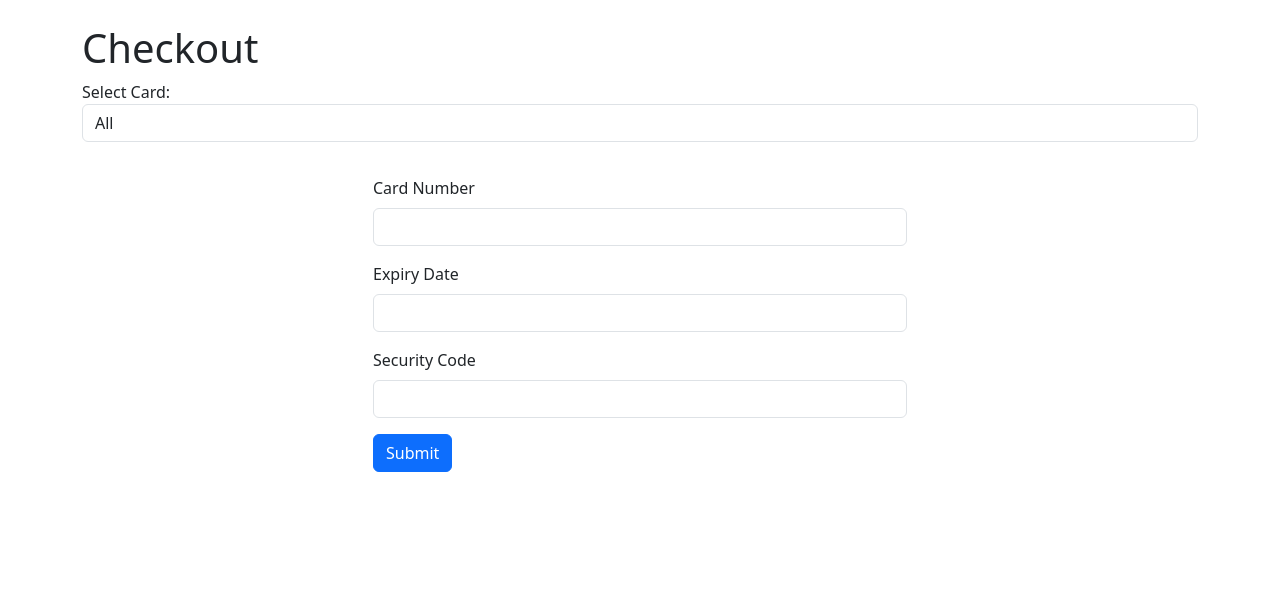
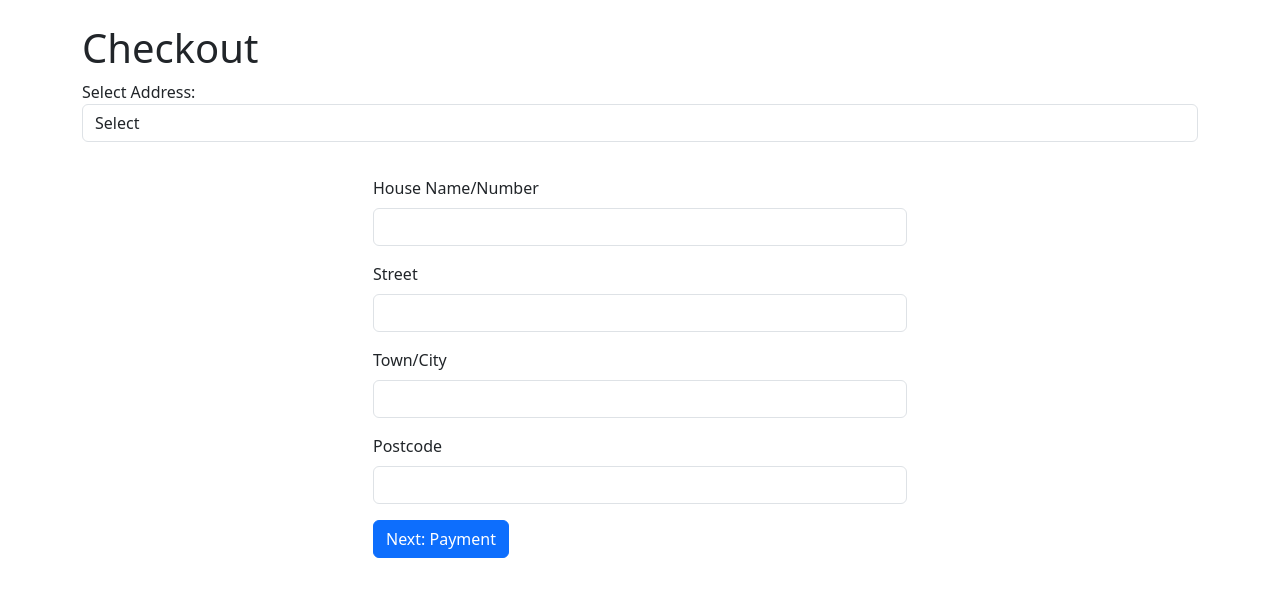
Before and after one commit to jamesbryer/ams_proj_1, a Flask app: page /checkout in a window 1280 px wide. Shown: the part 56-653 px from the top of the page. Run offline with Flask 3, Linux system fonts and the light colour scheme; the visitor is signed in with stand-in values (Sample User, id 1); tables that the repository leaves empty hold one stand-in row (values such as "Sample post").

Commit message:
added address form

```diff
--- a/application/forms.py
+++ b/application/forms.py
@@ -24,7 +24,15 @@ class LoginForm(FlaskForm):
     password = PasswordField('Password', validators=[DataRequired(), Length(min=2, max=30), BannedChars()])
     submit = SubmitField('Login')
 
+class AddressForm(FlaskForm):
+    house_name_num = StringField('House Name/Number', validators=[DataRequired(), Length(min=2, max=30), BannedChars()])
+    street = StringField('Street', validators=[DataRequired(), Length(min=2, max=30), BannedChars()])
+    town_city = StringField('Town/City', validators=[DataRequired(), Length(min=2, max=30), BannedChars()])
+    postcode = StringField('Postcode', validators=[DataRequired(), Length(min=2, max=30), BannedChars()])
+    submit = SubmitField('Update')
+
 class PaymentForm(FlaskForm):
+    cardholder_name = StringField('Cardholder Name', validators=[DataRequired(), Length(min=2, max=30), BannedChars()])
     card_number = StringField('Card Number', validators=[DataRequired(), Length(min=2, max=30), BannedChars()])
     expiry_date = StringField('Expiry Date', validators=[DataRequired(), Length(min=2, max=30), BannedChars()])
     security_code = StringField('Security Code', validators=[DataRequired(), Length(min=2, max=30), BannedChars()])
--- a/application/models.py
+++ b/application/models.py
@@ -34,8 +34,6 @@ class User(db.Model):
     name = db.Column(db.String(30), nullable=False)
     password = db.Column(db.String(100), nullable=False)
     email = db.Column(db.String(100), nullable=False)
-    address = db.Column(db.String(100), nullable=False)
-    postcode = db.Column(db.String(10), nullable=False)
     phone = db.Column(db.String(15), nullable=False)
     orders = db.relationship('Orders', backref='customer', lazy=True)
 
@@ -47,6 +45,7 @@ class User(db.Model):
 
 class PaymentDetails(db.Model):
     id = db.Column(db.Integer, primary_key=True)
+    cardholder_name = db.Column(db.String(30), nullable=False)
     card_number = db.Column(db.String(16), nullable=False)
     expiry_date = db.Column(db.String(5), nullable=False)
     cvv = db.Column(db.String(3), nullable=False)
@@ -56,6 +55,21 @@ class PaymentDetails(db.Model):
         return ''.join([
             'PaymentDetails ID: ', str(self.id), '\r\n',
             'User ID: ', str(self.user_id), '\r\n', str(self.card_number)
+        ])
+
+class Address(db.Model):
+    id = db.Column(db.Integer, primary_key=True)
+    house_name_num = db.Column(db.String(30), nullable=False)
+    street = db.Column(db.String(30), nullable=False)
+    town_city = db.Column(db.String(30), nullable=False)
+    postcode = db.Column(db.String(10), nullable=False)
+    user = db.relationship('User', backref='address', lazy=True)
+    user_id = db.Column(db.Integer, db.ForeignKey('user.id'), nullable=False)
+
+    def __repr__(self):
+        return ''.join([
+            'Address ID: ', str(self.id), '\r\n',
+            'User ID: ', str(self.user_id), '\r\n', str(self.address)
         ])
 
 class Orders(db.Model):
@@ -87,6 +101,8 @@ class OrderItem(db.Model):
 class Cart(db.Model):
     id = db.Column(db.Integer, primary_key=True)
     user_id = db.Column(db.Integer, db.ForeignKey('user.id'), nullable=False)
+    delivery_address_id = db.Column(db.Integer, db.ForeignKey('address.id'), nullable=True)
+    address = db.relationship('Address', backref='card', foreign_keys=[delivery_address_id])
 
     def __repr__(self):
         return ''.join([
@@ -147,15 +163,7 @@ class CartDisplay():
         self.quantity = quantity
         self.image = image
 
-class WishList(db.Model):
-    id = db.Column(db.Integer, primary_key=True)
-    product_id = db.Column(db.Integer, db.ForeignKey('product.id'), nullable=False)
 
-    def __repr__(self):
-        return ''.join([
-            'WishList ID: ', str(self.id), '\r\n',
-            'Product ID: ', str(self.product_id)
-        ])
 
 class CheckAdmin:
     def __init__(self, message=None):
--- a/application/routes.py
+++ b/application/routes.py
@@ -1,7 +1,7 @@
 from flask import render_template, request, redirect, url_for, session
 from application import app, db
-from application.models import Product, Category, User, Orders, OrderItem, Cart, CartItem, WishList, CartDisplay, PaymentDetails
-from application.forms import SignUpForm, LoginForm, PaymentForm
+from application.models import Product, Category, User, Orders, OrderItem, Cart, CartItem, CartDisplay, PaymentDetails, Address
+from application.forms import SignUpForm, LoginForm, PaymentForm, AddressForm
 from flask_bcrypt import Bcrypt
 from application import bcrypt
 from datetime import datetime
@@ -140,8 +140,56 @@ def clear_variable():
     print("Session variable cleared!")
     return redirect(url_for('home'))
 
+
+
+
+
+
+
+
+
+
+
+
+
+
+
+
+
+
+
+
+
 @app.route('/checkout', methods=['GET', 'POST'])
 def checkout():
+    form = AddressForm()
+    if 'user_id' not in session:
+        return redirect(url_for('login'))
+    # if method is post
+    if request.method == 'POST':
+        # if form is valid
+        if form.validate_on_submit():
+            # check if address already exists
+            if Address.query.filter_by(user_id=session['user_id'], house_name_num=request.form["house_name_num"], street=request.form["street"]).first():
+                address = Address.query.filter_by(user_id=session['user_id'], house_name_num=request.form["house_name_num"], street=request.form["street"]).first()
+            else:
+                address = Address(user_id=session['user_id'], house_name_num=request.form["house_name_num"], street=request.form["street"], town_city=request.form["town_city"], postcode=request.form["postcode"])
+                cart = Cart.query.filter_by(user_id=session['user_id']).first()
+                db.session.add(cart)
+                db.session.commit()
+            cart.delivery_address_id = address.id
+            db.session.add(address)
+            db.session.commit()
+            return redirect(url_for('home'))
+
+
+    cart = Cart.query.filter_by(user_id=session['user_id']).first()
+    cart_items = CartItem.query.filter_by(cart_id=cart.id).all()
+    addresses = Address.query.filter_by(user_id=session['user_id']).all()
+    return render_template('/checkout.html', title='Checkout', addresses=addresses, cart_items=cart_items, form=form)
+
+@app.route('/complete-order', methods=['GET', 'POST'])
+def complete_order():
     if 'user_id' in session:
         # if form has been submitted
         if request.method == 'POST':
@@ -152,6 +200,7 @@ def checkout():
             else:
                 payment_details = PaymentDetails(
                     user_id = session['user_id'],
+                    cardholder_name = request.form['cardholder_name'],
                     card_number = request.form['card_number'],
                     expiry_date = request.form['expiry_date'],
                     cvv = request.form['security_code'])
@@ -188,7 +237,7 @@ def checkout():
             product = Product.query.get(item.product_id)
             item = CartDisplay(product.id, product.name, product.price, item.quantity, product.image)
             cart_products.append(item)
-        return render_template('/checkout.html', title='Checkout', products=cart_products, form=payment_form, payment_details=payment_details)
+        return render_template('/complete-order.html', title='Checkout', products=cart_products, form=payment_form, payment_details=payment_details)
 
 
     else:
--- a/application/templates/cart.html
+++ b/application/templates/cart.html
@@ -44,8 +44,6 @@
 </table>
 <a href="/checkout"><button class="btn btn-primary">Checkout</button></a>
 <script>
-
-
     // if there is an item in the form
     if (document.querySelector('.update-form')) {
 
@@ -75,7 +73,6 @@
         total_amount.innerText = `£ ${total}`;
     }
 
-
 </script>
 
 {% endblock %}
--- a/application/templates/checkout.html
+++ b/application/templates/checkout.html
@@ -1,14 +1,14 @@
 {% extends 'navbar.html' %}
 
 {% block content %}
-{% if payment_details %}
+{% if addresses %}
 <form class="form-inline" style="padding-bottom: 10px;">
     <div class="form-group">
-        <label for="category" class="mr-2">Select Card:</label>
+        <label for="category" class="mr-2">Select Address:</label>
         <select class="form-control" name="category" id="category">
-            <option value="0">All</option>
-            {% for card in payment_details %}
-            <option value="{{ card.card_number + ',' + card.expiry_date + ',' + card.cvv }}">Last 4 digits: {{ card.card_number[-4:] }}</option>
+            <option value="" selected disabled>Select</option>
+            {% for address in addresses %}
+            <option value="{{ address.house_name_num + ',' + address.street + ',' + address.town_city + ',' + address.postcode }}">{{ address.house_name_num + ' ' + address.street + ' ' + address.town_city + ' ' + address.postcode }}</option>
             {% endfor %}
         </select>
     </div>
@@ -20,37 +20,44 @@
             <form class="form" action="" method="POST">
                 {{ form.hidden_tag() }}
                 <div class="mb-3">
-                    {{ form.card_number.label(class="form-label") }}
-                    {{ form.card_number(class="form-control") }}
+                    {{ form.house_name_num.label(class="form-label") }}
+                    {{ form.house_name_num(class="form-control") }}
                 </div>
                 <div class="mb-3">
-                    {{ form.expiry_date.label(class="form-label") }}
-                    {{ form.expiry_date(class="form-control") }}
+                    {{ form.street.label(class="form-label") }}
+                    {{ form.street(class="form-control") }}
                 </div>
                 <div class="mb-3">
-                    {{ form.security_code.label(class="form-label") }}
-                    {{ form.security_code(class="form-control") }}
+                    {{ form.town_city.label(class="form-label") }}
+                    {{ form.town_city(class="form-control") }}
                 </div>
-                <button type="submit" class="btn btn-primary">Submit</button>
+                <div class="mb-3">
+                    {{ form.postcode.label(class="form-label") }}
+                    {{ form.postcode(class="form-control") }}
+                </div>
+                <button type="submit" class="btn btn-primary">Next: Payment</button>
             </form>
         </div>
     </div>
 </div>
 <script>
     let dropDown = document.querySelector('#category');
+    // if there is a dropdown
     if (dropDown) {
-
+        // add event listener to dropdown on change
         dropDown.addEventListener('change', function() {
             let selectedValue = this.options[dropDown.selectedIndex].value;
-            // fill form with details from selected card
-            let cardNumber = document.querySelector('#card_number');
-            let expiryDate = document.querySelector('#expiry_date');
-            let securityCode = document.querySelector('#security_code');
+            // fill form with details from selected address
+            let houseNameNum = document.querySelector('#house_name_num');
+            let street = document.querySelector('#street');
+            let townCity = document.querySelector('#town_city');
+            let postcode = document.querySelector('#postcode');
             // split the selected value based on the delimiter ','
-            let cardDetails = selectedValue.split(',')
-            cardNumber.value = cardDetails[0];
-            expiryDate.value = cardDetails[1];
-            securityCode.value = cardDetails[2];
+            let addressDetails = selectedValue.split(',')
+            houseNameNum.value = addressDetails[0];
+            street.value = addressDetails[1];
+            townCity.value = addressDetails[2];
+            postcode.value = addressDetails[3];
 
         });
     }
```
Also changed, not shown: application/templates/complete-order.html (added, +66 -0 lines).
